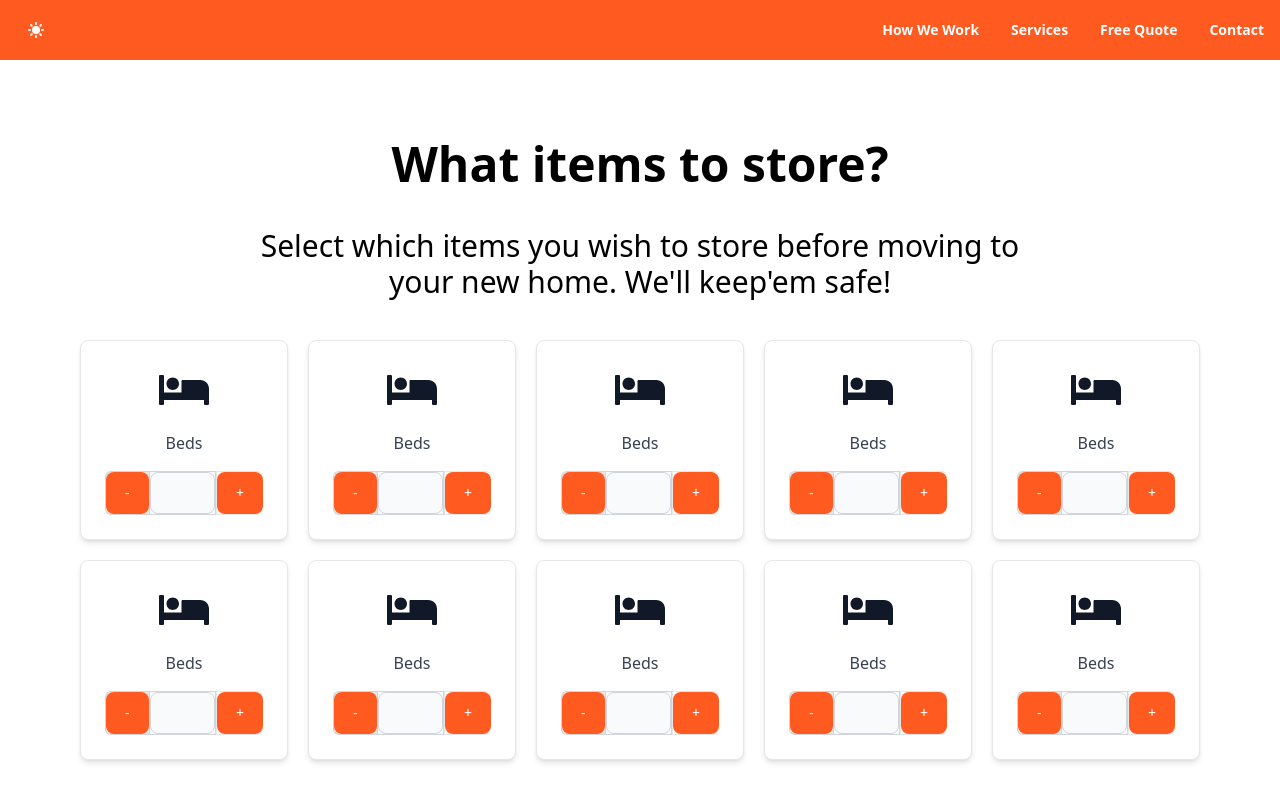
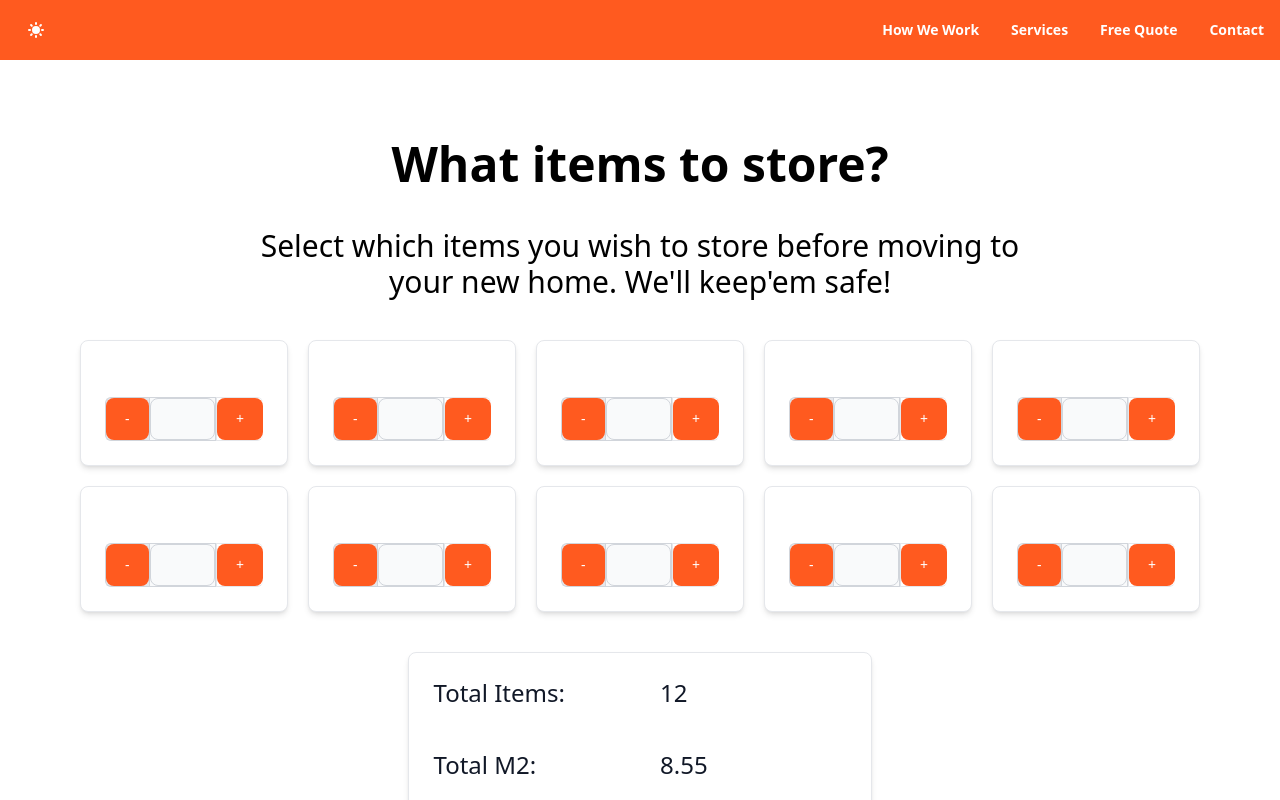
Before and after one commit to AngelLoredoAlvarez/proficent_junior_developer_challenge_1.1, a Next.js app: page / in a window 1280 px wide. Shown: the top 800 px of the page. Built offline with nearby package versions, Linux system fonts and the light colour scheme.

Commit message:
Imported the Item interface to make use of the props of each item when rendering the list

```diff
--- a/components/Item.tsx
+++ b/components/Item.tsx
@@ -1,15 +1,18 @@
 import { Button, Card, TextInput } from "flowbite-react";
 import * as React from "react";
-import { FaBed } from "react-icons/fa";
 
-const ItemComponent: React.FC = () => {
+// import { FaBed } from "react-icons/fa";
+import { Item } from "../data/store";
+
+const ItemComponent: React.FC<Item> = ({ icon, description, m2 }) => {
   return (
     <Card>
       <div className="flex justify-center">
-        <FaBed className="text-gray-900 dark:text-white" size={50} />
+        {/* <FaBed className="text-gray-900 dark:text-white" size={50} /> */}
+        <div>{icon}</div>
       </div>
       <p className="font-normal text-gray-700 dark:text-gray-400 text-center">
-        Beds
+        {description} {m2}
       </p>
       <div className="flex">
         <span className="inline-flex items-center text-sm text-gray-900 bg-gray-200 border border-r-0 border-gray-300 rounded-l-md dark:bg-gray-600 dark:text-gray-400 dark:border-gray-600">
```
